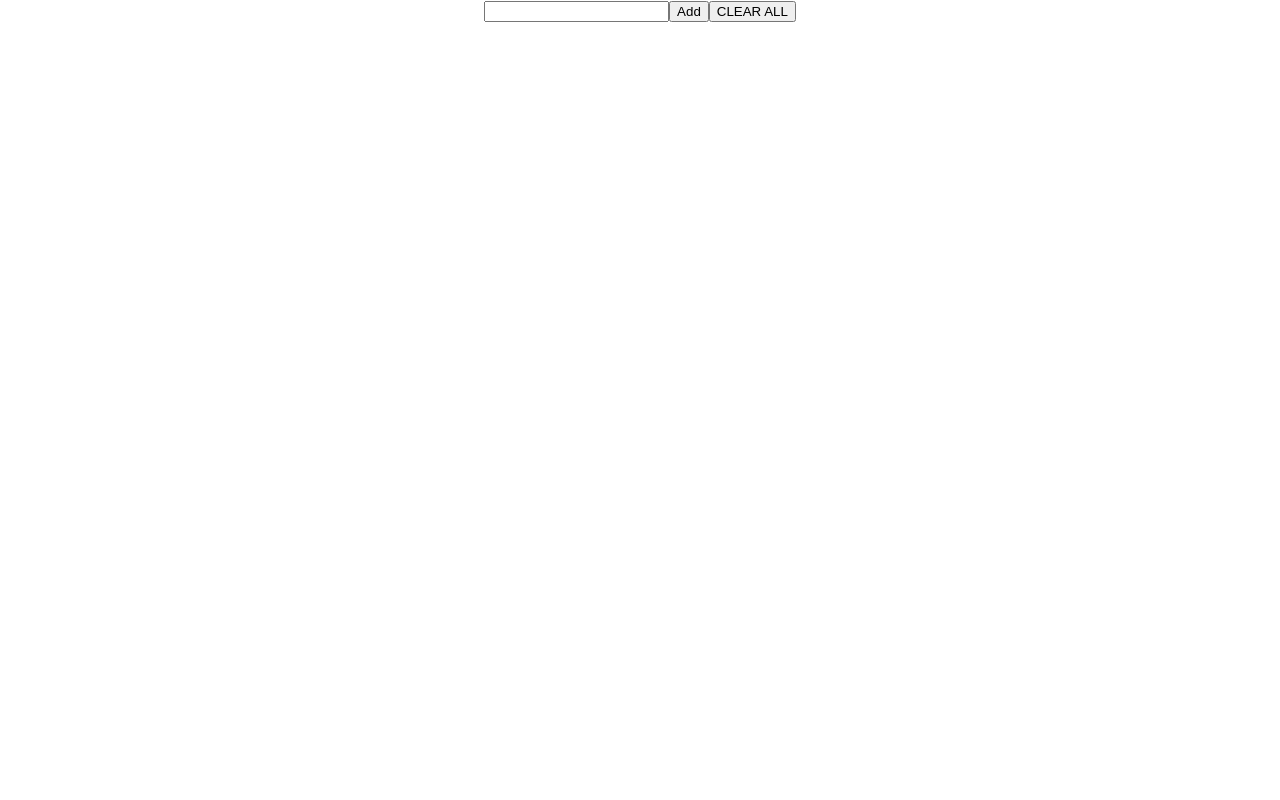
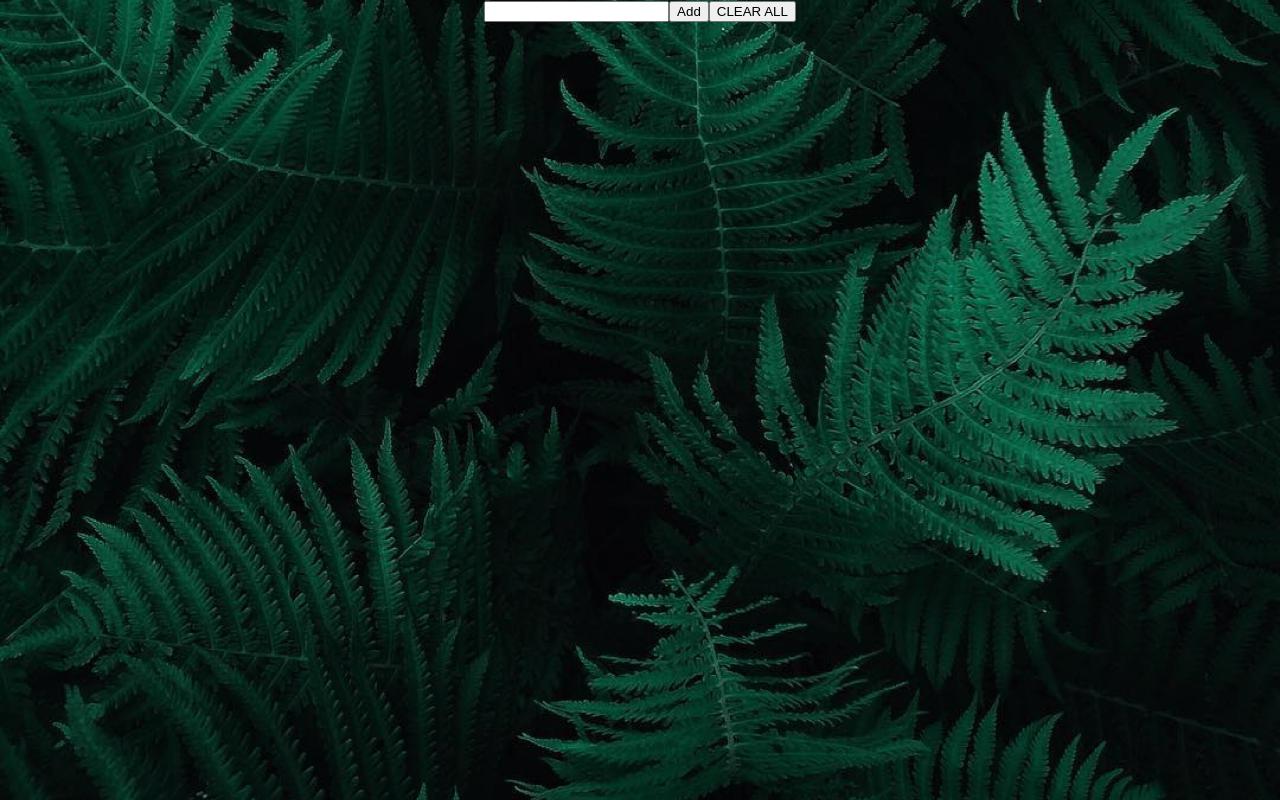
Before and after one commit to adarshSuryavanshigithub007/my-react-redux_TODO, a React (Create React App) app: page / in a window 1280 px wide. Built offline with nearby package versions, Linux system fonts and the light colour scheme.

Commit message:
set css for icon and bg image

```diff
--- a/src/App.css
+++ b/src/App.css
@@ -27,6 +27,13 @@
 .App-link {
   color: #61dafb;
 }
+.icon{
+height: 40px;
+width: 40px;
+}
+
+
+
 
 @keyframes App-logo-spin {
   from {
--- a/src/index.css
+++ b/src/index.css
@@ -5,6 +5,11 @@
     sans-serif;
   -webkit-font-smoothing: antialiased;
   -moz-osx-font-smoothing: grayscale;
+  background-image: url(../public/bg.jpg);
+  background-position: center;
+  background-repeat: no-repeat;
+  background-size: cover;
+  height: fit-content;
 }
 
 code {
```
